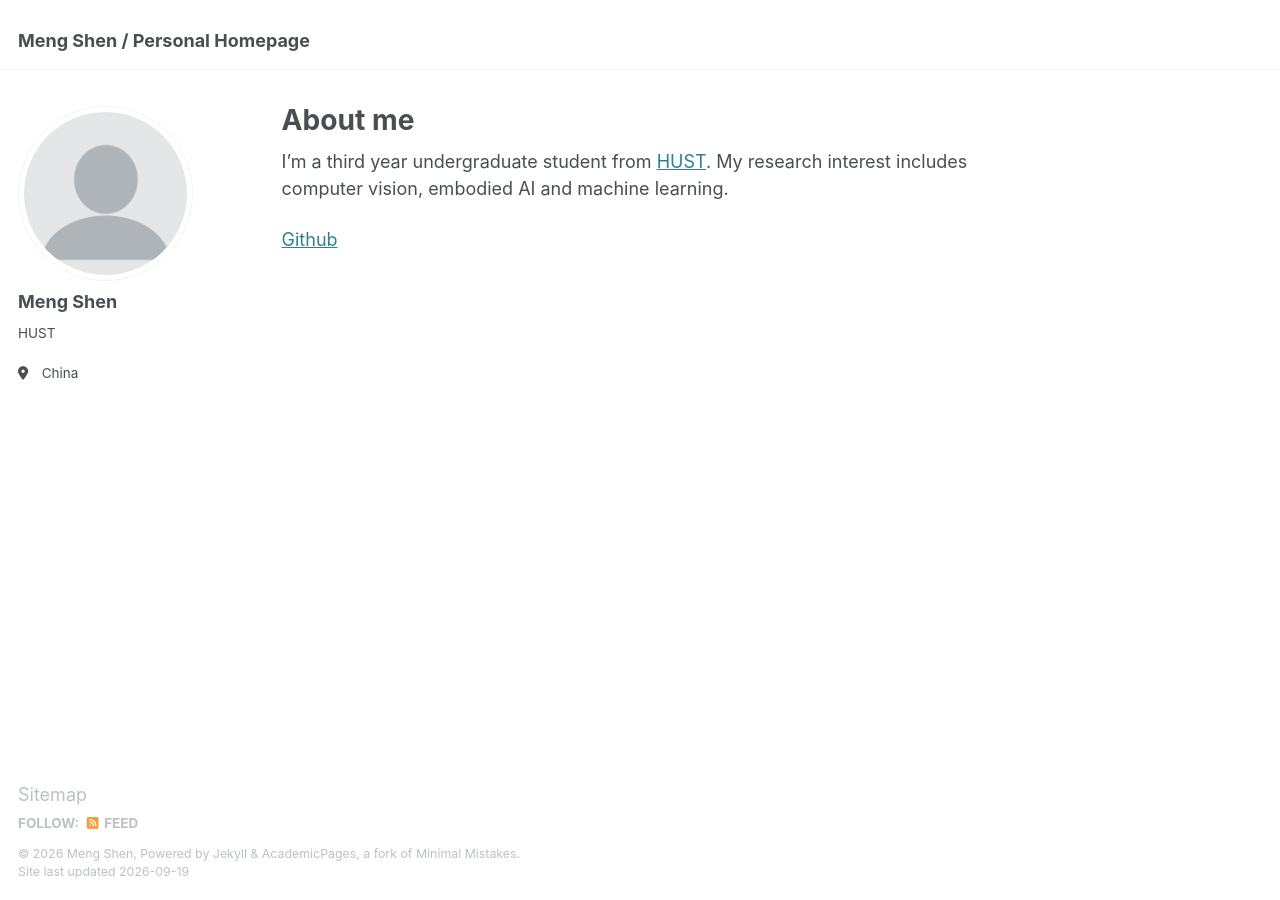
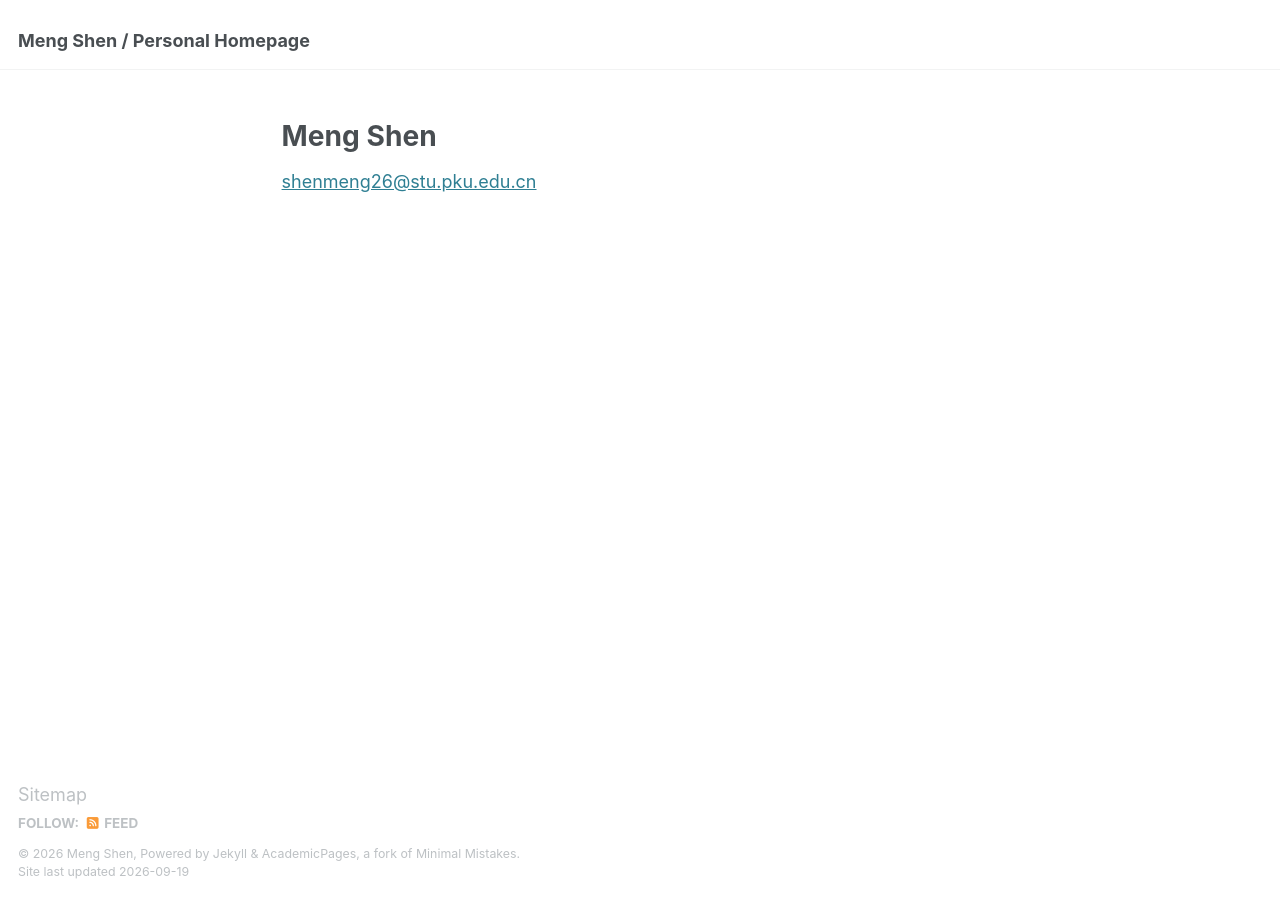
Before and after one commit to Meng-Shen/Meng-Shen.github.io, a Jekyll site: the page built from _pages/about.md, in a window 1280 px wide. Built offline with Jekyll 4.4.1, drawn with Linux system fonts in a browser that asks for light colours.

Commit message:
Update about.md

```diff
--- a/_pages/about.md
+++ b/_pages/about.md
@@ -1,13 +1,9 @@
 ---
 permalink: /
-title: "About me"
-excerpt: "About me"
-author_profile: true
-redirect_from:
-  - /about/
-  - /about.html
+title: ""
+author_profile: false
 ---
 
-I'm a third year undergraduate student from [HUST](https://www.hust.edu.cn/). My research interest includes computer vision, embodied AI and machine learning.
+# Meng Shen
 
-[Github](https://github.com/Meng-Shen)
+[shenmeng26@stu.pku.edu.cn](mailto:shenmeng26@stu.pku.edu.cn)
```
